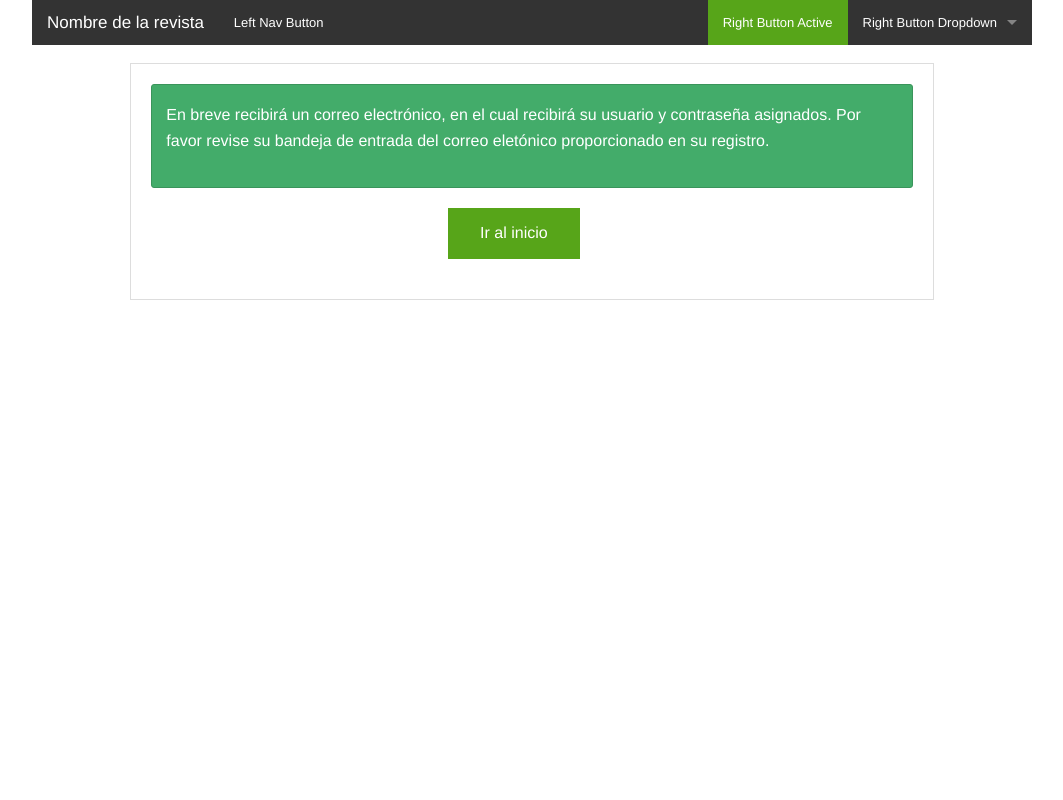
After one commit to joshidiaz/revista, a CodeIgniter app: page /index.php/account_controller/sendConfirmation in a window 1280 px wide. The commit adds this page. Shown: the whole page, without its empty margins (108-1171 px from the left). Run offline with CodeIgniter, Linux system fonts and the light colour scheme; tables that the repository leaves empty hold one stand-in row (values such as "Sample post").

Commit message:
Envia correo confirmación de registro

```diff
--- a/application/controllers/account_controller.php
+++ b/application/controllers/account_controller.php
@@ -6,7 +6,7 @@ class Account_controller extends CI_Controller {
 	{
 		parent::__construct();
 		$this->load->helper('url');
-		$this->load->library('session');
+		$this->load->library(array('session','email'));
 		$this->load->model('account_model');
 		//Do your magic here
 	}
@@ -24,8 +24,8 @@ class Account_controller extends CI_Controller {
 			$password = $this->generatePassword(8, TRUE, TRUE);
 			$userData['userName'] = $userName;
 			$userData['password'] = $password;
-			$idUser = $this->account_model->setUser($userData);
-			echo "correcto";
+			$iduser = $this->account_model->setUser($userData);
+			echo $iduser;
 		}else{
 			echo "Incorrecto";
 		}
@@ -36,6 +36,72 @@ class Account_controller extends CI_Controller {
 		$iduser = $this->session->userdata('iduser');
 		$request = $this->account_model->updateUser($dataUser,$iduser);
 		echo($request);
+	}
+
+	public function sendConfirmation(){
+		$this->load->view('head_view', FALSE);
+		$this->load->view('confirmation_view', FALSE);
+	}
+
+	public function sendEmail(){
+		$iduser = $this->input->post('iduser');
+		$userData = $this->account_model->getAllUserData($iduser);
+		$credentials = $this->account_model->getCredentials($iduser);
+		//Configuración para mandar el correo
+		// $config['protocol'] = 'mail';
+		//$config['wordwrap'] = FALSE;
+		//$config['mailtype']='html';
+
+		$config['protocol'] = 'smtp';
+		$config['smtp_host'] = 'ssl://smtp.googlemail.com';
+		$config['smtp_port'] = '465';
+		$config['smtp_user'] = 'magazineci3m@gmail.com';
+		$config['smtp_pass'] = 'qwerty1010';
+
+		$config['smtp_timeout'] = '7';
+		$config['charset']    = 'utf-8';
+		$config['newline']    = "\r\n";
+		$config['mailtype'] = 'html'; // or html
+		$config['validation'] = TRUE; // bool whether to validate email or not
+
+
+		$this->email->initialize($config);
+		$this->email->from('magazineci3m@gmail.com', 'CI3M');
+		$this->email->to($userData['email']);
+		$this->email->subject('Gracias por registrarse');
+		$msj = '<html>
+					<head>
+					    <meta http-equiv="Content-Type" content="text/html; charset=utf-8">
+
+					</head>
+					<body>
+						<table width="100%" style="background-image:url('.base_url().'statics/img/image2.jpeg);">
+						<tr>
+						<br><br><br><br><br><br><br><br><br><br><br><br>
+						</tr>
+						<tr>
+						Su usuario es '.$credentials['userName'].'<br><br>
+						Su contraseña es '.$credentials['password'].'<br><br>
+
+
+						A T E N T A M E N T E<br><br>
+
+						<br>
+						<br>
+						Universidad Autonoma Metropolitana Unidad Iztapalapa<br>
+						<i>Casa abierta al tiempo</i>
+						</tr>
+						</table>
+
+					</body>
+				</html>';
+
+		$this->email->message($msj);
+		if(!($this->email->send()))
+		{
+		   show_error($this->email->print_debugger());
+		}
+		echo "enviado";
 	}
 
 	public function getDisciplines(){
--- a/application/models/account_model.php
+++ b/application/models/account_model.php
@@ -8,15 +8,11 @@ class Account_model extends CI_Model {
 	}
 
 	public function setUser($data){
-		// echo "<pre>";
-		// 	print_r($data);
-		// echo "</pre>";
-
 		$this->db->insert('user', $data);
-		// $this->db->select_max('iduser');
-		// $consulta=$this->db->get('user');
-		// $aux=$consulta->result_array();
-		// return ($aux[0]['iduser']);
+		$this->db->select_max('iduser');
+		$consulta=$this->db->get('user');
+		$aux=$consulta->result_array();
+		return ($aux[0]['iduser']);
 
 	}
 
@@ -24,6 +20,23 @@ class Account_model extends CI_Model {
 		$this->db->where('iduser', $iduser);
 		$this->db->update('user', $userData);
 		return 1;
+	}
+
+	public function getCredentials($iduser){
+		$this->db->select('userName, password');
+ 		$this->db->from('user');
+ 		$this->db->where('iduser',$iduser);
+ 		$query = $this->db->get();
+ 		if($query->num_rows() > 0){
+
+ 			$credentials = $query->result_array();
+ 			$credentials = $credentials[0];
+
+ 			return $credentials;
+
+ 		}else{
+ 			return 0;
+ 		}
 	}
 
 	public function getDisciplines(){
--- /dev/null
+++ b/application/views/confirmation_view.php
@@ -0,0 +1,64 @@
+<body>
+	<script type="text/javascript">
+	if(window.history.forward(1) != null)
+		window.history.forward(1);
+	</script>
+	<body>
+	<script src="<?=base_url();?>statics/foundation/js/foundation/foundation.topbar.js"></script>
+	<div class="row">
+		<nav class="top-bar" data-topbar>
+			<ul class="title-area">
+				<li class="name">
+					<h1><a href="#">Nombre de la revista</a></h1>
+				</li>
+				<!-- Remove the class "menu-icon" to get rid of menu icon. Take out "Menu" to just have icon alone -->
+				<li class="toggle-topbar menu-icon">
+					<a href="#"><span>Menu</span></a>
+				</li>
+			</ul>
+			<section class="top-bar-section">
+				<!-- Right Nav Section -->
+				<ul class="right">
+					<li class="active"><a href="#">Right Button Active</a></li>
+					<li class="has-dropdown">
+						<a href="#">Right Button Dropdown</a>
+						<ul class="dropdown">
+							<li><a href="#">First link in dropdown</a></li>
+						</ul>
+					</li>
+				</ul>
+				<!-- Left Nav Section -->
+				<ul class="left">
+					<li><a href="#">Left Nav Button</a></li>
+				</ul>
+			</section>
+		</nav>
+	</div>
+	<div class="row">
+		<div class="large-10 small-10 small-centered large-centered columns">
+			<fieldset>
+				<div class="row">
+					<div class="large-12 small-12 columns">
+						<div data-alert class="alert-box success radius">
+							<h5>
+								<p style="color:white;">En breve recibirá un correo electrónico, en el cual recibirá su usuario y contraseña
+							asignados. Por favor revise su bandeja de entrada del correo eletónico proporcionado en su registro.</p>
+							</h5>
+						</div>
+					</div>
+				</div>
+				<div class="row">
+					<div class="large-3 small-5 small-centered large-centered columns">
+						<a href="<?=base_url();?>index.php/login_controller" class="button">Ir al inicio</a>
+					</div>
+				</div>
+			</fieldset>
+		</div>
+	</div>
+
+	<script>
+		$(document).foundation();
+	</script>
+
+</body>
+</html>
--- a/application/views/login_view.php
+++ b/application/views/login_view.php
@@ -1,4 +1,8 @@
 <body>
+	<script type="text/javascript">
+		if(window.history.forward(1) != null)
+			window.history.forward(1);
+	</script>
 	<script src="<?=base_url();?>statics/js/login.js"></script>
 	<script src="<?=base_url();?>statics/foundation/js/foundation/foundation.topbar.js"></script>
 	<div class="row">
--- a/statics/js/newAccount.js
+++ b/statics/js/newAccount.js
@@ -33,7 +33,13 @@ $(document).on('ready', function(){
 				success: function(resp) {
 					$("#aviso").html('<script>alert("Su registro a sido realizado con éxito.");</script>');
 					console.log(resp);
-					window.location = urlBase+"index.php/login_controller";
+
+					$.post(urlBase+"index.php/account_controller/sendEmail", {
+						iduser:resp
+					}, function(data) {
+						console.log(data);
+					    window.location = urlBase+"index.php/account_controller/sendConfirmation";
+					})
 				},
 				error: function(jqXHR, status, error){
 					$("#aviso").html('<script>alert("Algo salió mal con su registro vuelva a intentarlo.");</script>');
```
